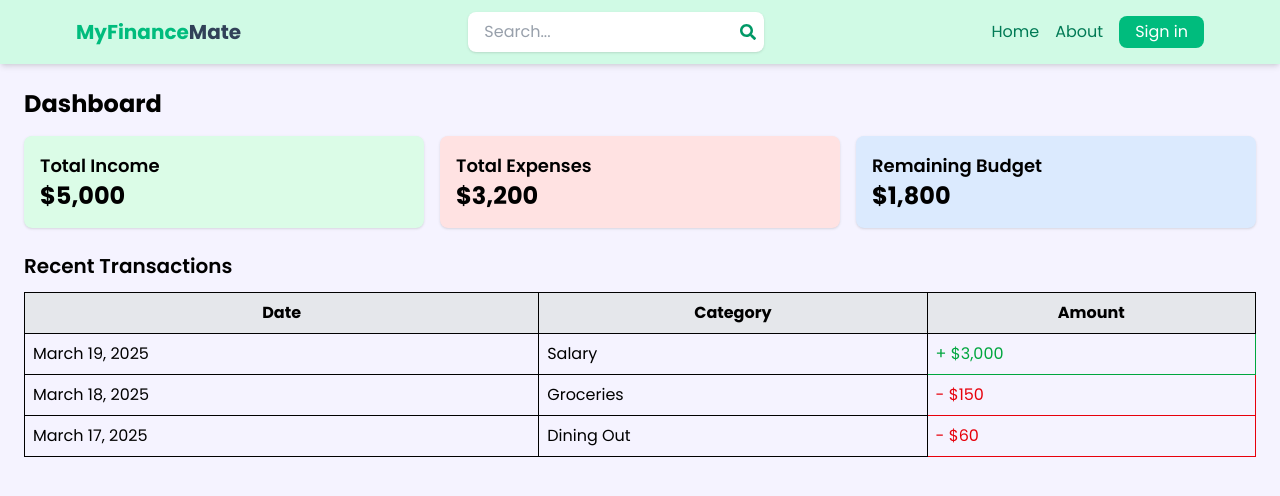
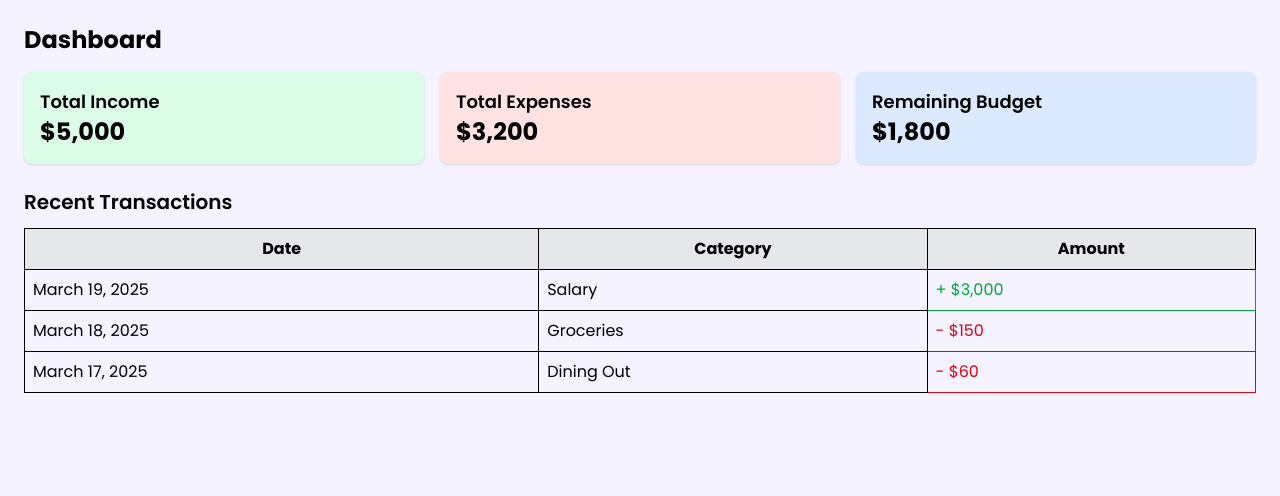
Before and after one commit to ShakyaGurusinghe/my-finance-mate, a React (Vite) app in the folder client/: page /dashboard in a window 1280 px wide. Shown: the top 496 px of the page. Built offline with nearby package versions, Linux system fonts and the light colour scheme.

Commit message:
refactor: remove Header component and its usage in App for cleaner structure

```diff
--- a/client/src/App.jsx
+++ b/client/src/App.jsx
@@ -4,14 +4,12 @@ import SignIn from "./pages/SignIn";
 import SignUp from "./pages/SignUp";
 import About from "./pages/About";
 import Profile from "./pages/Profile";
-import Header from "./components/Header";
 import Budget from "./pages/Budget";
 import Dashboard from "./pages/Dashboard";
 
 export default function App() {
   return (
     <BrowserRouter>
-      <Header />
       <Routes>
         <Route path="/" element={<Home />} />
         <Route path="/signin" element={<SignIn />} />
--- a/client/src/components/Header.jsx
+++ /dev/null
@@ -1,46 +0,0 @@
-import { FaSearch } from "react-icons/fa";
-import { Link } from "react-router-dom";
-
-export default function Header() {
-  return (
-    <header className="bg-emerald-100 shadow-md">
-      <div className="flex justify-between items-center max-w-6xl mx-auto p-3">
-        {/* Logo */}
-        <Link to="/" className="flex items-center">
-          <h1 className="font-bold text-sm sm:text-xl flex flex-wrap">
-            <span className="text-emerald-500">MyFinance</span>
-            <span className="text-slate-700">Mate</span>
-          </h1>
-        </Link>
-
-        {/* Search Bar */}
-        <form className="bg-white p-2 rounded-lg flex items-center shadow-sm">
-          <input
-            type="text"
-            placeholder="Search..."
-            aria-label="Search"
-            className="focus:outline-none bg-transparent w-32 sm:w-64 px-2 text-slate-700"
-          />
-          <FaSearch className="text-emerald-600 ml-2" />
-        </form>
-
-        {/* Navigation Links */}
-        <ul className="flex space-x-4 text-sm sm:text-base text-emerald-700 items-center">
-          <li className="hidden sm:inline hover:text-emerald-900 hover:underline cursor-pointer">
-            <Link to="/">Home</Link>
-          </li>
-          <li className="hover:text-emerald-900 hover:underline cursor-pointer">
-            <Link to="/about">About</Link>
-          </li>
-          <li>
-            <Link to="/signin">
-              <button className="bg-emerald-500 text-white px-4 py-1 rounded-lg hover:bg-emerald-700 transition">
-                Sign in
-              </button>
-            </Link>
-          </li>
-        </ul>
-      </div>
-    </header>
-  );
-}
```
